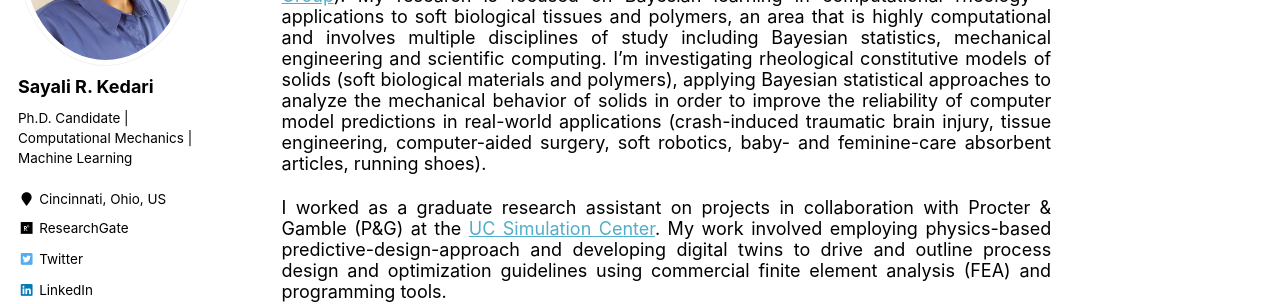
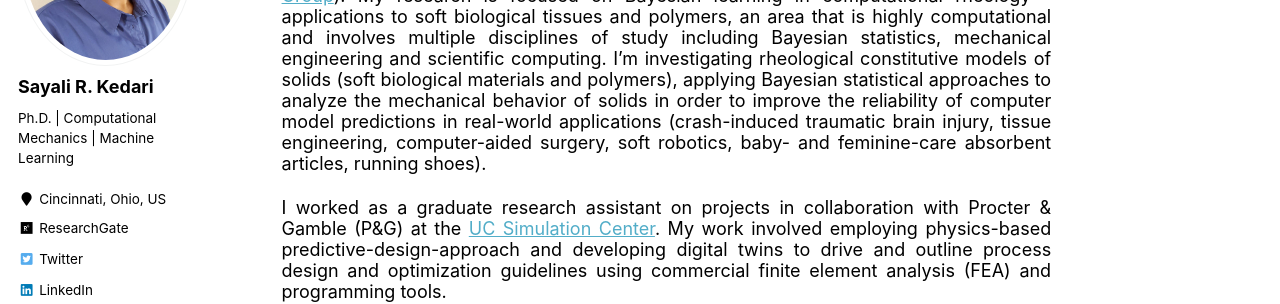
Before and after one commit to sayalirked/sayalirked.github.io, a Jekyll site: the page built from _pages/about.md, in a window 1280 px wide. Shown: the part 256-560 px from the top of the page. Built offline with Jekyll 4.4.1, drawn with Linux system fonts in a browser that asks for light colours; some web fonts are replaced.

Commit message:
Update _config.yml with Ph.D. title

```diff
--- a/_config.yml
+++ b/_config.yml
@@ -82,7 +82,7 @@ analytics:
 author:
   name             : "Sayali R. Kedari"
   avatar           : "profile_sayali.jpg"
-  bio              : "Ph.D. Candidate | Computational Mechanics | Machine Learning"
+  bio              : "Ph.D. | Computational Mechanics | Machine Learning"
   location         : "Cincinnati, Ohio, US"
   employer         :
   pubmed           :
```
